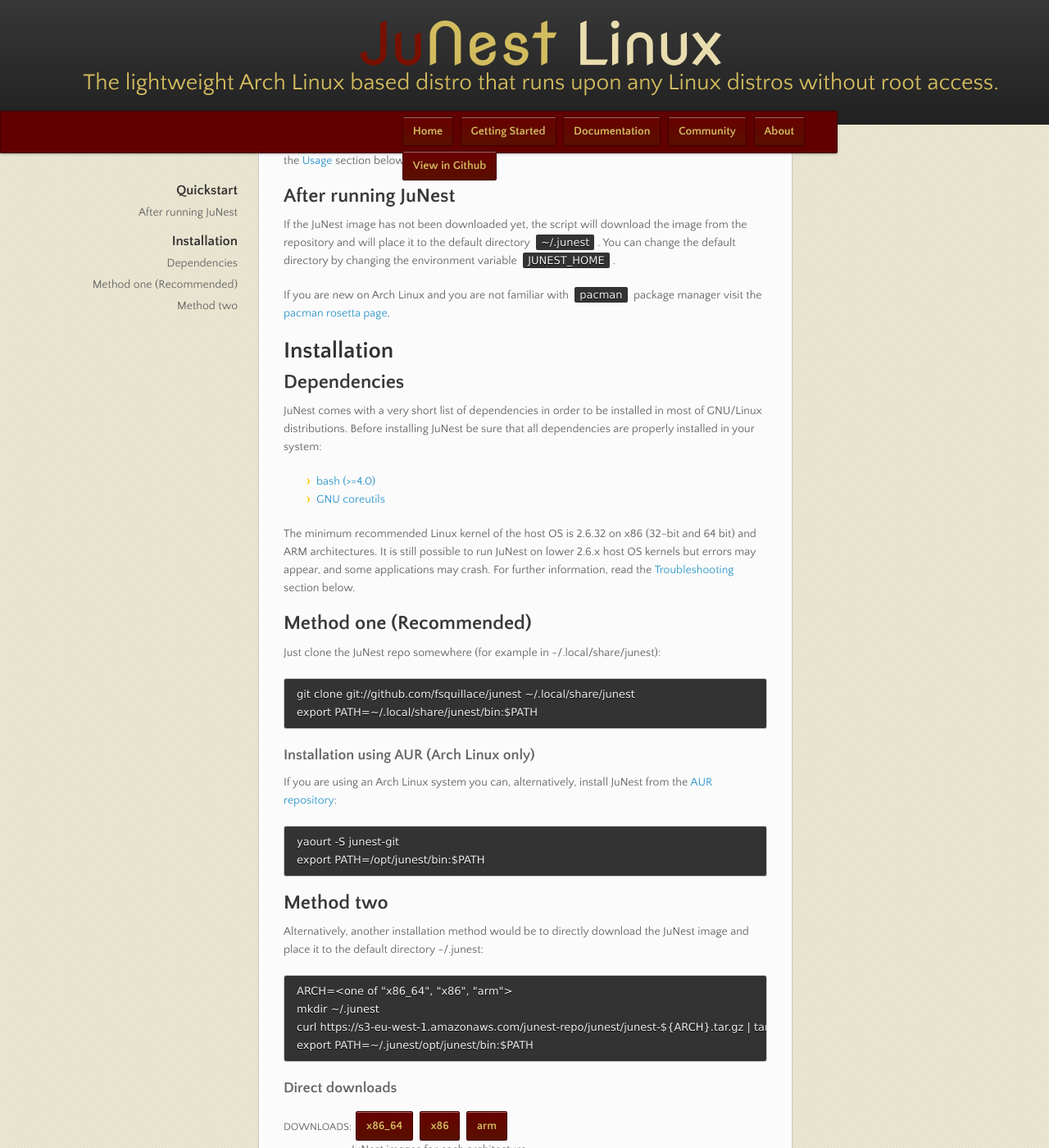
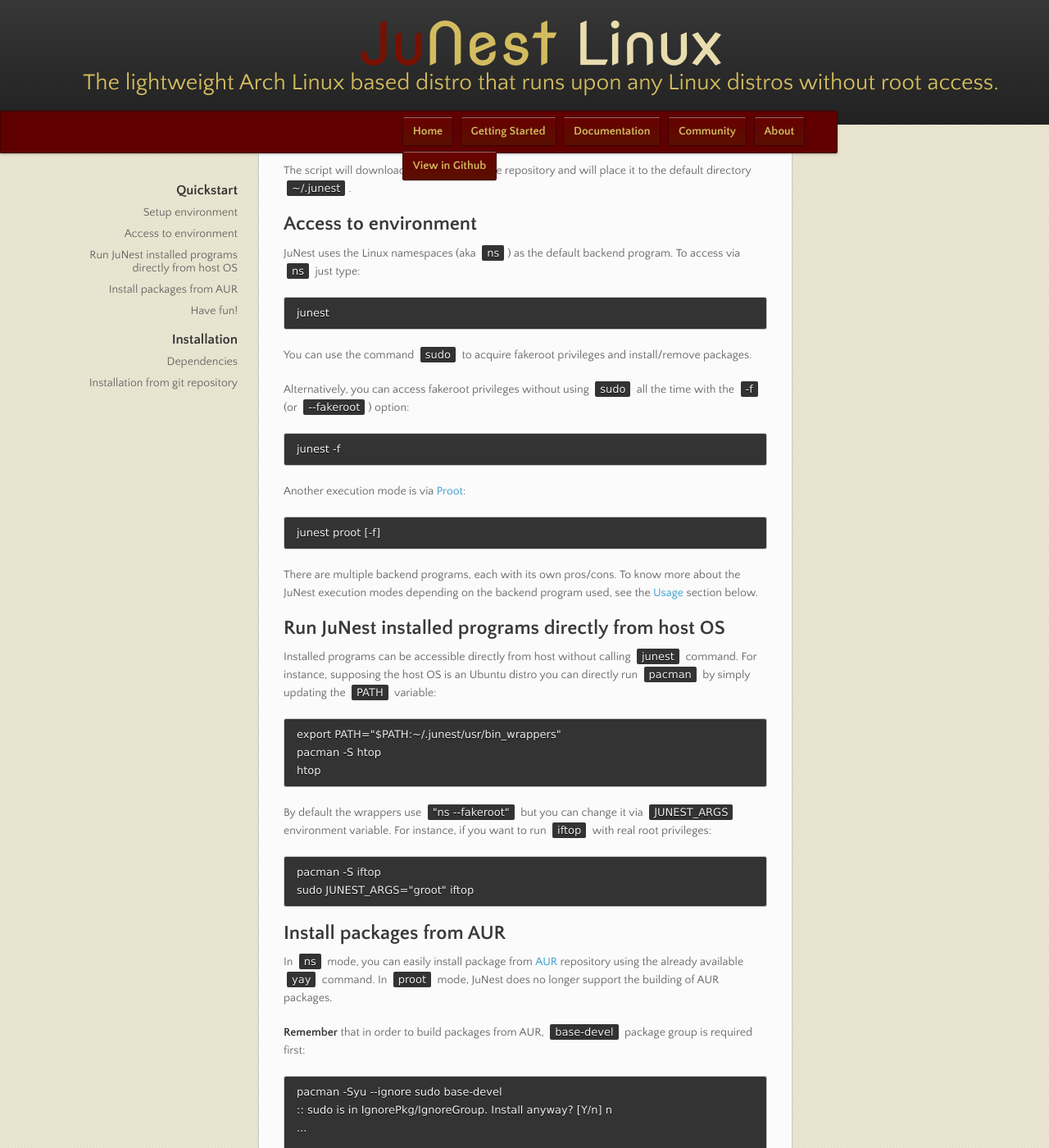
Before and after one commit to fsquillace/junest-site, a Jekyll site: the page built from getting_started.md, in a window 1280 px wide and 1400 px high, scrolled down 225 px. Shown: the whole window at 82% size. Built offline with Jekyll 4.4.1, drawn with Linux system fonts in a browser that asks for light colours; nearby versions of some CDN libraries; our own code applies the rules of GitHub Pages for plain Markdown files; some of the changed text lies outside the part shown.

Commit message:
Update documentation

````diff
--- a/_config.yml
+++ b/_config.yml
@@ -2,7 +2,7 @@
 baseurl: /junest-site
 
 name:         JuNest
-description:  The Arch Linux based distro that runs upon any Linux distros without root access
+description:  The lightweight Arch Linux based distro that runs, without root privileges, upon any Linux distro
 url:          http://fsquillace.github.io/junest-site/
 
 excerpt_separator: <!--more-->
--- a/documentation.md
+++ b/documentation.md
@@ -6,52 +6,68 @@
 =====
 There are three different ways you can run JuNest depending on the backend program you decide to use.
 
+Linux namespaces based
+----------------------
+The [Linux namespaces](http://man7.org/linux/man-pages/man7/namespaces.7.html)
+represents the default backend program for JuNest.
+The requirements for having Linux namespaces working are:
+
+1. Kernel starting from Linux 3.8 allows unprivileged processes to create
+user and mount namespaces.
+1. The Linux kernel distro must have the user namespace enabled.
+
+In the last years, the majority of GNU/Linux distros have the user namespace
+enabled by default. This means that you do not need to have root privileges to
+access to the JuNest environment via this method.
+This
+[wiki](https://github.com/fsquillace/junest/wiki/Linux-distros-with-user-namespace-enabled-by-default)
+provides the state of the user namespace on several GNU/Linux distros.
+
+In order to run JuNest via Linux namespaces:
+
+- As normal user - Allow to make basic operations or install/remove packages
+with `sudo` command: `junest ns` or `junest`
+- As fakeroot - Allow to install/remove packages: `junest ns -f` or `junest -f`
+
+This mode is based on the fantastic
+[`bubblewrap`](https://github.com/containers/bubblewrap) command.
+
 PRoot based
 -----------
-[Proot](https://wiki.archlinux.org/index.php/Proot) represents the default
-program used for accessing to the JuNest environments.
-The main reason to choose Proot as default backend program is because
-it represents a portable solution that works well in most of GNU/Linux distros available.
-One of the major drawbacks is the fact that Proot is not officially
-supported anymore, therefore, Proot bugs may no longer be fixed.
+[Proot](https://wiki.archlinux.org/index.php/Proot) represents a portable
+solution which allows unprivileged users to execute programs inside a sandbox
+and works well in most of GNU/Linux distros available.
 
 In order to run JuNest via Proot:
 
-- As normal user - Allow to make basic operations: ```junest```
+- As normal user - Allow to make basic operations: `junest proot`
 
-- As fakeroot - Allow to install/remove packages: ```junest -f```
+- As fakeroot - Allow to install/remove packages: `junest proot -f`
 
-Linux namespaces based
-----------------------
-The [Linux namespaces](http://man7.org/linux/man-pages/man7/namespaces.7.html)
-represents the next generation backend program for JuNest.
-The major drawback about the namespace is portability, as certain requirements
-need to be satisfied: 1) Only starting from Linux 3.8, unprivileged processes can
-create the required user and mount namespaces.
-2) Moreover, the Linux kernel distro must have the user namespace enabled.
-Hopefully, in the future the major GNU/Linux distros will start enabling such feature by default.
-For instance, Ubuntu (version 12.04+) already has such feature enabled.
-
-In order to run JuNest via Linux namespaces:
-
-- As fakeroot - Allow to install/remove packages: ```junest -u```
+In `proot` mode, the minimum recommended Linux kernel for the host OS is 2.6.32 on x86 (64 bit)
+and ARM architectures. It is still possible to run JuNest on lower
+2.6.x host OS kernels but errors may appear, and some applications may
+crash. For further information, read the [Troubleshooting](#troubleshooting)
+section below.
 
 Chroot based
 ------------
 This solution suits only for privileged users. JuNest provides the possibility
 to run the environment via `chroot` program.
-In particular, it uses a special program called `GRoot`, an enhanced `chroot`
-wrapper that allows to bind mount directories specified by the user, such as
-/proc, /sys, /dev, /tmp and $HOME, before
+In particular, it uses a special program called `GRoot`, a small and portable
+version of
+[arch-chroot](https://wiki.archlinux.org/index.php/Chroot)
+wrapper, that allows to bind mount directories specified by the user, such as
+`/proc`, `/sys`, `/dev`, `/tmp` and `$HOME`, before
 executing any programs inside the JuNest sandbox. In case the mounting will not
 work, JuNest is even providing the possibility to run the environment directly via
 the pure `chroot` command.
 
 In order to run JuNest via `chroot` solutions:
 
-- As root via `GRoot` - Allow to have fully root privileges inside JuNest environment (you need to be root for executing this): ```junest -g```
+- As root via `GRoot` - Allow to have fully root privileges inside JuNest environment (you need to be root for executing this): `junest groot`
 
-- As root via `chroot` - Allow to have fully root privileges inside JuNest environment (you need to be root for executing this): ```junest -r```
+- As root via `chroot` - Allow to have fully root privileges inside JuNest environment (you need to be root for executing this): `junest root`
 
 Execution modes comparison table
 ----------------
@@ -59,8 +75,8 @@
 
 |     | QEMU | Root privileges required | Manage Official Packages | Manage AUR Packages | Portability | Support | User modes |
 | --- | ---- | ------------------------ | ------------------------ | ------------------- | ----------- | ------- | ---------- |
-| **Proot** | YES | NO | YES | YES | YES | Poor | Normal user and `fakeroot` |
-| **Linux Namespaces** | NO | NO | YES | YES | Poor | YES | `fakeroot` only |
+| **Linux Namespaces** | NO | NO | YES | YES | Poor | YES | Normal user and `fakeroot` |
+| **Proot** | YES | NO | YES | NO | YES | YES | Normal user and `fakeroot` |
 | **Chroot** | NO | YES | YES | YES | YES | YES | `root` only |
 
 Advanced usage
@@ -68,18 +84,22 @@
 ## Build image ##
 You can build a new JuNest image from scratch by running the following command:
 
-    junest -b [-n]
+```sh
+junest build [-n]
+```
 
 The script will create a directory containing all the essentials
-files in order to make JuNest working properly (such as pacman, yogurt and proot).
+files in order to make JuNest working properly (such as `pacman` and `proot`).
 The option `-n` will skip the final validation tests if they are not needed.
 Remember that the script to build the image must run in an Arch Linux OS with
 arch-install-scripts and the base-devel packages installed.
 To change the build directory just use the `JUNEST_TEMPDIR` (by default /tmp).
 
-After creating the image junest-x86\_64.tar.gz you can install it by running:
+After creating the image `junest-x86_64.tar.gz` you can install it by running:
 
-    junest -i junest-x86_64.tar.gz
+```sh
+junest setup -i junest-x86_64.tar.gz
+```
 
 For more details, you can also take a look at
 [junest-builder](https://github.com/fsquillace/junest-builder)
@@ -92,20 +112,34 @@
 
 ## Run JuNest using a different architecture via QEMU ##
 The following command will download the ARM JuNest image and will run QEMU in
-case the host OS runs on either x86\_64 or x86 architectures:
+case the host OS runs on `x86_64` architecture:
 
-    $> JUNEST_HOME=~/.junest-arm junest -a arm -- uname -m
-    armv7l
+```sh
+$> export JUNEST_HOME=~/.junest-arm
+$> junest setup -a arm
+$> junest proot -- uname -m
+armv7l
+```
 
 ## Bind directories ##
-To bind a host directory to a guest location, you can use proot arguments:
+To bind a host directory to a guest location:
 
-    junest -p "-b /mnt/mydata:/home/user/mydata"
+```sh
+junest -b "--bind /home/user/mydata /mnt/mydata"
+```
 
-This will works with PRoot, Namespace and GRoot backend programs.
+Or using proot arguments:
+
+```sh
+junest proot -b "-b /mnt/mydata:/home/user/mydata"
+```
+
+The option `-b` to provide options to the backend program will work with PRoot, Namespace and GRoot backend programs.
 Check out the backend program options by passing `--help` option:
 
-    junest [-u|-g] -p "--help"
+```sh
+junest [u|g|p] -b "--help"
+```
 
 ## Systemd integration ##
 Although JuNest has not been designed to be a complete container, it is even possible to
@@ -117,7 +151,9 @@
 
 To boot a JuNest container:
 
-    sudo systemd-nspawn -bD ~/.junest
+```sh
+sudo systemd-nspawn -bD ~/.junest
+```
 
 Related wiki page:
 
@@ -126,30 +162,17 @@
 
 Internals
 =========
-
-There are two main chroot jail used in JuNest.
-The main one is [proot](https://wiki.archlinux.org/index.php/Proot) which
-allows unprivileged users to execute programs inside a sandbox and
-GRoot, a small and portable version of
-[arch-chroot](https://wiki.archlinux.org/index.php/Chroot) which is an
-enhanced chroot for privileged users that mounts the primary directories
-(i.e. /proc, /sys, /dev and /run) before executing any programs inside
-the sandbox.
-
-## Automatic fallback to classic chroot ##
-If GRoot fails for some reasons in the host system (i.e. it is not able to
-mount one of the directories),
-JuNest automatically tries to fallback to the classic chroot.
-
 ## Automatic fallback for all the dependent host OS executables ##
-JuNest attempt first to run the executables in the host OS located in different
-positions (/usr/bin, /bin, /usr/sbin and /sbin).
+JuNest attempts first to run the executables in the host OS located in different
+positions (`/usr/bin`, `/bin`, `/usr/sbin` and `/sbin`).
 As a fallback it tries to run the same executable if it is available in the JuNest
-image.
+environment.
 
 ## Automatic building of the JuNest images ##
-The JuNest images are built every week so that you can always get the most
-updated package versions.
+There is a periodic automation build of the JuNest images for `x86_64` arch
+only.
+The JuNest image for `arm` architecture may not be always up to date because
+the build is performed manually.
 
 ## Static QEMU binaries ##
 There are static QEMU binaries included in JuNest image that allows to run JuNest
@@ -159,19 +182,34 @@
 Troubleshooting
 ===============
 
+For Arch Linux related FAQs take a look at the [General troubleshooting page](https://wiki.archlinux.org/index.php/General_troubleshooting).
+
 ## Cannot use AUR repository ##
 
-> **Q**: Why do I get the following error when I try to install a package with yogurt?
+> **Q**: Why do I get the following error when I try to install a package?
 
     Cannot find the gzip binary required for compressing man and info pages.
 
 > **A**: JuNest comes with a very basic number of packages.
-> In order to install AUR packages via yogurt you need to install the package group `base-devel` first
+> In order to install AUR packages you need to install the package group `base-devel` first
 > that contains all the essential packages for compiling from source code (such as gcc, make, patch, etc):
 
     #> pacman -S --ignore sudo base-devel
 
 > Remember to ignore `sudo` as it conflicts with `sudo-fake` package.
+
+## Can't set user and group as root
+
+> **Q**: In ns mode when installing package I get the following error:
+
+    warning: warning given when extracting /usr/file... (Can't set user=0/group=0 for
+    /usr/file...)
+
+> **A**: This is because as fakeroot is not possible to set the owner/group of
+> files as root. The package will still be installed correctly even though this
+> message is showed.
+
+## Could not change the root directory in pacman
 
 ## No servers configured for repository ##
 
@@ -208,6 +246,8 @@
     $> pkgfile getop
     core/util-linux
 
+> Alternatively, you can use directly `pacman` command only. Take a look [here](https://wiki.archlinux.org/index.php/General_troubleshooting#Message:_%22error_while_loading_shared_libraries%22).
+
 ## Kernel too old ##
 
 > **Q**: Why do I get the error: "FATAL: kernel too old"?
@@ -222,7 +262,7 @@
 > on to PRoot when *-p* is prepended. For example, to fake a kernel version of
 > 3.10, issue the following command:
 
-    $> junest -p "-k 3.10"
+    $> junest proot -b "-k 3.10"
 
 > As Arch Linux ships binaries for kernel version 2.6.32, the above error is
 > not unique to the precompiled package from JuNest. It will also appear when
@@ -308,17 +348,31 @@
 > since JuNest will try to preserve the JuNest environment by assigning ownership
 > of the files to the real user.
 
-## Not enabled User namespace or kernel too old ##
+## Unprivileged user namespace disable at kernel compile time or kernel too old ##
 
-> **Q**: Why do I get warning when I run JuNest via Linux namespaces?
+> **Q**: Why do I get this warning when I run JuNest via Linux namespaces?
 
-    $> junest -u
-    User namespace is not enabled or Kernel too old (<3.8). Proceeding anyway...
+    $> junest ns
+    Unprivileged user namespace is disabled at kernel compile time or kernel too old (<3.8). Proceeding anyway...
+
+> **A**: This means that JuNest detected that the host OS either
+> does not have a newer kernel version or the unprivileged user namespace
+> is not enabled at kernel compile time.
+> JuNest does not stop the execution of the program but it attempts to run it
+> anyway. Try to use Proot as backend program in case is not possible to invoke namespaces.
+
+## Unprivileged user namespace disabled
+
+> **Q**: Why do I get this warning when I run JuNest via Linux namespaces?
+
+    $> junest ns
+    Unprivileged user namespace disabled. Root permissions are required to enable it: sudo sysctl kernel.unprivileged_userns_clone=1
 
 > **A**: This means that JuNest detected that the host OS either
 > does not have a newer Linux version or the user namespace is not enabled.
 > JuNest does not stop the execution of the program but it attempts to run it
-> anyway. Try to use Proot as backend program in case is not possible to invoke namespaces.
+> anyway. If you have root permissions try to enable it, otherwise try to use
+> Proot as backend program.
 
 More documentation
 ==================
--- a/getting_started.md
+++ b/getting_started.md
@@ -4,20 +4,92 @@
 
 Quickstart
 ==========
-The basic way to run JuNest is via the [Proot](https://wiki.archlinux.org/index.php/Proot) as the backend program:
 
-- As normal user - Allow to make basic operations: ```junest```
+Setup environment
+-----------------
 
-- As fakeroot - Allow to install/remove packages: ```junest -f```
+The first operation required is to install the JuNest environment in the
+location of your choice (by default `~/.junest`, configurable via the environment variable `JUNEST_HOME`):
 
+```sh
+junest setup
+```
+
+The script will download the image from the repository and will place it to the default directory `~/.junest`.
+
+Access to environment
+---------------------
+
+JuNest uses the Linux namespaces (aka `ns`) as the default backend program. To access via `ns` just type:
+
+```sh
+junest
+```
+
+You can use the command `sudo` to acquire fakeroot privileges and
+install/remove packages.
+
+Alternatively, you can access fakeroot privileges without using `sudo` all the
+time with the `-f` (or `--fakeroot`) option:
+
+```sh
+junest -f
+```
+
+Another execution mode is via [Proot](https://wiki.archlinux.org/index.php/Proot):
+
+```sh
+junest proot [-f]
+```
+
+There are multiple backend programs, each with its own pros/cons.
 To know more about the JuNest execution modes depending on the backend program
 used, see the [Usage](#usage) section below.
 
-After running JuNest
---------------------
-If the JuNest image has not been downloaded yet, the script will download
-the image from the repository and will place it to the default directory `~/.junest`.
-You can change the default directory by changing the environment variable `JUNEST_HOME`.
+Run JuNest installed programs directly from host OS
+---------------------------------------
+
+Installed programs can be accessible directly from host without
+calling `junest` command.
+For instance, supposing the host OS is an Ubuntu distro you can directly
+run `pacman` by simply updating the `PATH` variable:
+
+```sh
+export PATH="$PATH:~/.junest/usr/bin_wrappers"
+pacman -S htop
+htop
+```
+
+By default the wrappers use `"ns --fakeroot"` but you can change it via `JUNEST_ARGS` environment variable.
+For instance, if you want to run `iftop` with real root privileges:
+
+```
+pacman -S iftop
+sudo JUNEST_ARGS="groot" iftop
+```
+
+Install packages from AUR
+-------------------------
+
+In `ns` mode, you can easily install package from [AUR](https://aur.archlinux.org/) repository
+using the already available [`yay`](https://aur.archlinux.org/packages/yay/)
+command. In `proot` mode, JuNest does no longer support the building of AUR packages.
+
+**Remember** that in order to build packages from AUR, `base-devel` package group is required
+first:
+
+```sh
+pacman -Syu --ignore sudo base-devel
+:: sudo is in IgnorePkg/IgnoreGroup. Install anyway? [Y/n] n
+...
+...
+```
+
+JuNest uses a modified version of `sudo`. That's why the original `sudo`
+package **must be ignored** in the previous command.
+
+Have fun!
+---------
 
 If you are new on Arch Linux and you are not familiar with `pacman` package manager
 visit the [pacman rosetta page](https://wiki.archlinux.org/index.php/Pacman_Rosetta).
@@ -33,34 +105,22 @@
 - [bash (>=4.0)](https://www.gnu.org/software/bash/)
 - [GNU coreutils](https://www.gnu.org/software/coreutils/)
 
-The minimum recommended Linux kernel of the host OS is 2.6.32 on x86 (32-bit
-and 64 bit) and ARM architectures. It is still possible to run JuNest on lower
-2.6.x host OS kernels but errors may appear, and some applications may
-crash. For further information, read the [Troubleshooting](#troubleshooting)
-section below.
-
-
-## Method one (Recommended) ##
+## Installation from git repository ##
 Just clone the JuNest repo somewhere (for example in ~/.local/share/junest):
 
-    git clone git://github.com/fsquillace/junest ~/.local/share/junest
-    export PATH=~/.local/share/junest/bin:$PATH
+```sh
+git clone https://github.com/fsquillace/junest.git ~/.local/share/junest
+export PATH=~/.local/share/junest/bin:$PATH
+```
+
+Optionally you want to use the wrappers to run commands
+installed in JuNest directly from host:
+
+```sh
+export PATH="$PATH:~/.junest/usr/bin_wrappers"
+```
+Update your `~/.bashrc` or `~/.zshrc` to get always the wrappers available.
 
 ### Installation using AUR (Arch Linux only) ###
-If you are using an Arch Linux system you can, alternatively, install JuNest from the [AUR repository](https://aur.archlinux.org/):
-
-    yaourt -S junest-git
-    export PATH=/opt/junest/bin:$PATH
-
-## Method two ##
-Alternatively, another installation method would be to directly download the JuNest image and place it to the default directory ~/.junest:
-
-    ARCH=<one of "x86_64", "x86", "arm">
-    mkdir ~/.junest
-    curl https://s3-eu-west-1.amazonaws.com/junest-repo/junest/junest-${ARCH}.tar.gz | tar -xz -C ~/.junest
-    export PATH=~/.junest/opt/junest/bin:$PATH
-
-### Direct downloads ###
-{% include download-links.html %}
-
-   JuNest images for each architecture.
+If you are using an Arch Linux system you can, alternatively, install JuNest from the [AUR repository](https://aur.archlinux.org/packages/junest-git/).
+JuNest will be located in `/opt/junest/`
````
Also changed, not shown: about.md (+1 -1 lines), community.md (+0 -2 lines), index.md (+11 -10 lines).
